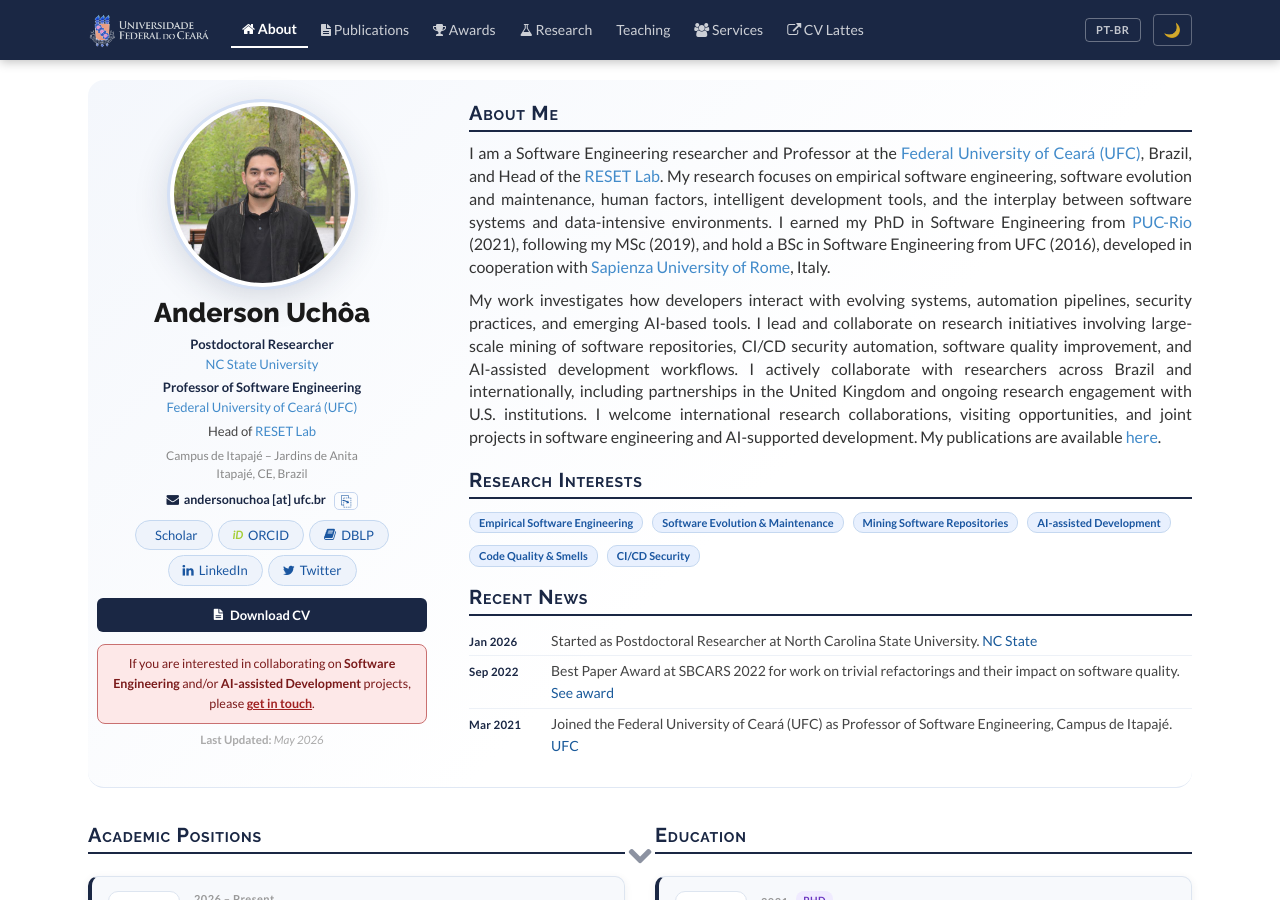
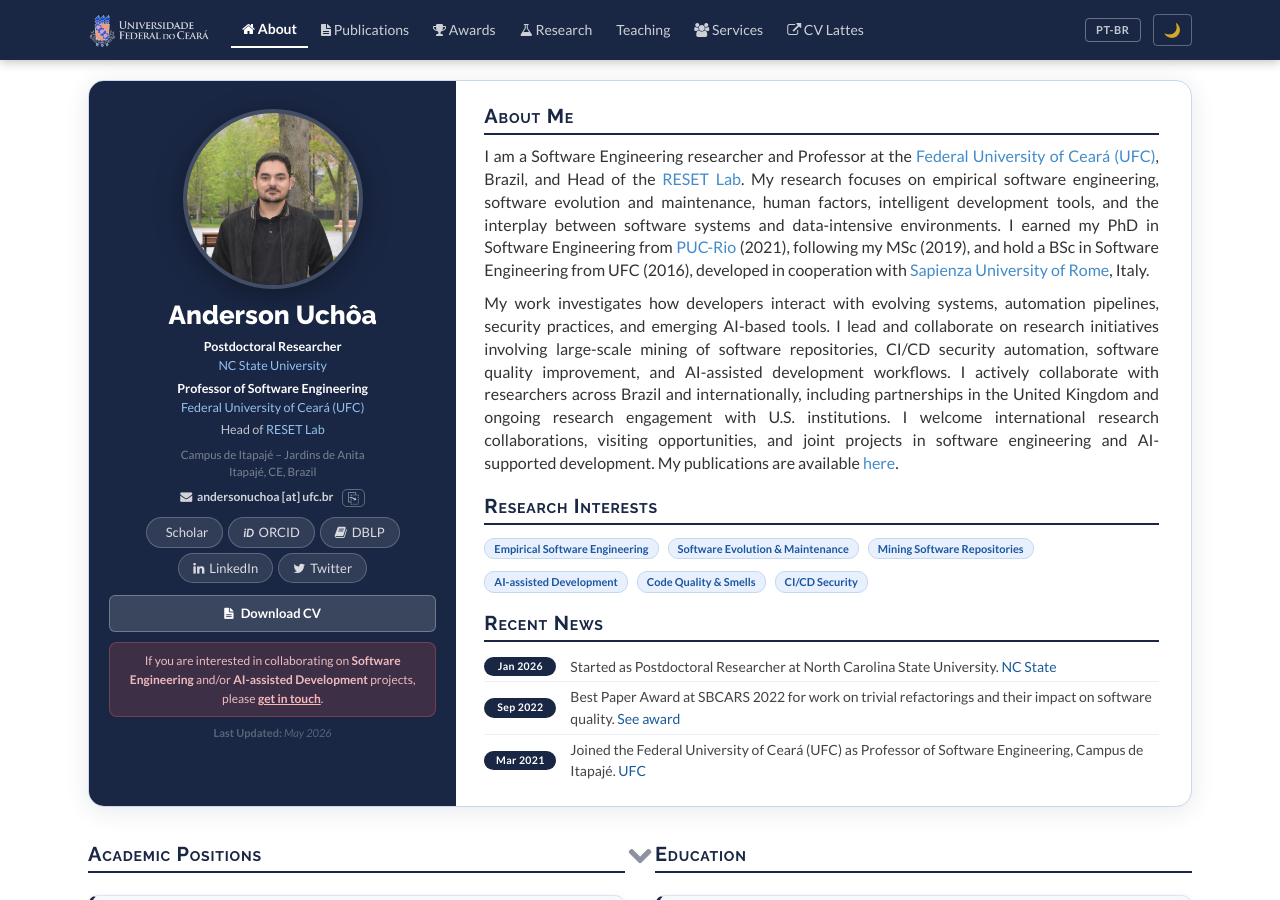
Before and after one commit to anderson-uchoa/anderson-uchoa.github.io, a Jekyll site: the page built from index.html, in a window 1280 px wide and 900 px high. Built offline with Jekyll 4.4.1, drawn with Linux system fonts in a browser that asks for light colours.

Commit message:
Add dark navy sidebar to home page for visual contrast
- Transform about-left into a dark (#1a2744) sidebar matching Joanna-style
  dark/white split — creates immediate visual anchor vs all-white layout
- Use flexbox on the about row for equal-height sidebar and content columns
- Invert social badges, CV button, and CTA box for dark background
- Style news dates as pill badges for scannability
- Responsive: sidebar stacks above content on mobile

Co-Authored-By: Claude Sonnet 4.6 <noreply@anthropic.com>

```diff
--- a/css/style.css
+++ b/css/style.css
@@ -2141,58 +2141,71 @@ html.dark-mode .copy-email-btn.copied { background: #0f5a28; border-color: #0f5a
 
 html.dark-mode #scroll-indicator { color: rgba(255,255,255,0.45); }
 
-/* ── About (Joanna-style) two-column layout ───────────────────────────────── */
+/* ── About — dark sidebar / white content split ───────────────────────────── */
 .about-section {
-	padding: 18px 0 16px;
-	border-bottom: 1px solid #e0e8f4;
-	margin-bottom: 36px;
-	background: linear-gradient(135deg, #f4f7fc 0%, #ffffff 60%);
+	margin: 4px 0 36px;
 	border-radius: 16px;
-	margin-top: 4px;
-}
+	border: 1px solid #c8d8ee;
+	box-shadow: 0 4px 24px rgba(26,39,68,0.10);
+	overflow: hidden;
+	background: #fff;
+}
+/* equal-height columns via flex (Bootstrap 3 uses float — override) */
+.about-section > .row {
+	display: flex;
+	align-items: stretch;
+	margin: 0;
+}
+.about-section > .row > [class*="col-"] {
+	float: none;
+}
+
+/* ── Left: dark navy sidebar ── */
 .about-left {
+	background: #1a2744;
 	text-align: center;
-	padding: 4px 24px 12px;
+	padding: 28px 20px 20px;
 }
 .about-photo {
-	width: 185px;
-	height: 185px;
+	width: 180px;
+	height: 180px;
 	border-radius: 50%;
 	object-fit: cover;
 	display: block;
-	margin: 0 auto 10px;
-	border: 4px solid #fff;
-	box-shadow: 0 8px 36px rgba(26,39,68,0.18);
-	outline: 3px solid #d4e0f5;
+	margin: 0 auto 12px;
+	border: 4px solid rgba(255,255,255,0.18);
+	box-shadow: 0 6px 28px rgba(0,0,0,0.35);
 }
 .about-name {
 	font-family: 'Raleway', sans-serif;
-	font-size: 27px;
+	font-size: 26px;
 	font-weight: 800;
-	color: #1a1a1a;
+	color: #fff;
 	margin: 0 0 6px;
 	line-height: 1.15;
 }
 .about-title {
-	font-size: 13px;
-	color: #444;
+	font-size: 12.5px;
+	color: rgba(255,255,255,0.72);
 	margin: 0 0 3px;
 	line-height: 1.55;
 }
 .about-title strong {
 	font-weight: 700;
-	color: #1a2744;
-}
+	color: #fff;
+}
+.about-title a { color: #93c0f0 !important; }
+.about-title a:hover { color: #c0deff !important; text-decoration: none; }
 .about-affil {
-	font-size: 12px;
-	color: #888;
+	font-size: 11.5px;
+	color: rgba(255,255,255,0.42);
 	margin: 6px 0 8px;
 	line-height: 1.5;
 }
 .about-email {
-	font-size: 12.5px;
+	font-size: 12px;
 	font-weight: 600;
-	color: #1a2744;
+	color: rgba(255,255,255,0.80);
 	margin-bottom: 10px;
 }
 .about-social {
@@ -2202,31 +2215,19 @@ html.dark-mode #scroll-indicator { color: rgba(255,255,255,0.45); }
 	gap: 5px;
 	margin-bottom: 0;
 }
-.about-cta {
-	display: block !important;
-	margin-top: 12px;
-	padding: 9px 14px;
-	background: #fde8e8 !important;
-	border: 1.5px solid #c97070 !important;
-	border-radius: 8px;
-	font-size: 12.5px;
-	color: #7a1a1a !important;
-	line-height: 1.6;
-	text-align: center;
-}
-.about-cta a {
-	color: #a02020 !important;
-	font-weight: 600;
-	text-decoration: underline;
-}
-.about-cta a:hover { color: #6a1010 !important; }
-
-.about-lastupdated {
-	margin-top: 8px;
-	font-size: 11.5px;
-	color: #aaa;
-	text-align: center;
-}
+
+/* social badges — light variant inside dark sidebar */
+.about-left .hero-social-badge {
+	background: rgba(255,255,255,0.10) !important;
+	border-color: rgba(255,255,255,0.22) !important;
+	color: rgba(255,255,255,0.82) !important;
+}
+.about-left .hero-social-badge:hover {
+	background: rgba(255,255,255,0.22) !important;
+	color: #fff !important;
+	border-color: rgba(255,255,255,0.40) !important;
+}
+.about-left .orcid-social { color: rgba(255,255,255,0.82) !important; }
 
 .about-cv-btn {
 	display: flex;
@@ -2234,47 +2235,68 @@ html.dark-mode #scroll-indicator { color: rgba(255,255,255,0.45); }
 	justify-content: center;
 	gap: 7px;
 	margin: 12px 0 8px;
-	padding: 8px 22px;
-	background: #1a2744;
-	color: #fff;
+	padding: 8px 20px;
+	background: rgba(255,255,255,0.14);
+	border: 1px solid rgba(255,255,255,0.28);
+	color: #fff !important;
 	font-size: 13px;
 	font-weight: 600;
 	border-radius: 6px;
-	text-decoration: none;
-	transition: background 0.18s, opacity 0.18s;
-}
-.about-cv-btn:hover { background: #243560; color: #fff; text-decoration: none; }
-html.dark-mode .about-cv-btn { background: #2a3a60; }
-html.dark-mode .about-cv-btn:hover { background: #344a7a; }
-
+	text-decoration: none !important;
+	transition: background 0.18s;
+}
+.about-cv-btn:hover { background: rgba(255,255,255,0.26); color: #fff !important; }
+
+.about-cta {
+	display: block !important;
+	margin-top: 10px;
+	padding: 8px 12px;
+	background: rgba(200,80,80,0.20) !important;
+	border: 1px solid rgba(220,100,100,0.35) !important;
+	border-radius: 8px;
+	font-size: 12px;
+	color: rgba(255,200,200,0.92) !important;
+	line-height: 1.6;
+	text-align: center;
+}
+.about-cta a { color: #ffb8b8 !important; font-weight: 600; text-decoration: underline; }
+.about-cta a:hover { color: #ffd0d0 !important; }
+
+.about-lastupdated {
+	margin-top: 8px;
+	font-size: 11px;
+	color: rgba(255,255,255,0.28);
+	text-align: center;
+}
+
+/* copy-email button inside dark sidebar */
+.about-left .copy-email-btn {
+	border-color: rgba(255,255,255,0.3);
+	color: rgba(255,255,255,0.7);
+	background: transparent;
+}
+.about-left .copy-email-btn:hover { background: rgba(255,255,255,0.12); }
+
+/* ── Right: white content area ── */
 .about-right {
-	padding-left: 18px;
-	padding-top: 4px;
-}
-.about-right h2.section-title:first-child {
-	margin-top: 0;
-}
+	padding: 24px 32px 20px 28px;
+}
+.about-right h2.section-title:first-child { margin-top: 0; }
 .about-right h2.section-title {
-	margin-top: 16px;
+	margin-top: 18px;
 	margin-bottom: 10px;
 }
 
-/* dark mode for about layout */
-html.dark-mode .about-section         { background: linear-gradient(135deg, #161e2e 0%, #1a1f2e 60%); border-bottom-color: #2a3550; }
-html.dark-mode .about-cta             { background: #2a1a1a; border-color: #6a3030; color: #e8a0a0; }
-html.dark-mode .about-cta a           { color: #e8a0a0; }
-html.dark-mode .about-lastupdated     { color: #555; }
-html.dark-mode .about-name            { color: #e8e8e8; }
-html.dark-mode .about-title           { color: #bbb; }
-html.dark-mode .about-title strong    { color: #93b4e6; }
-html.dark-mode .about-affil           { color: #888; }
-html.dark-mode .about-email           { color: #93b4e6; }
-html.dark-mode .about-photo           { border-color: #2a3550; outline-color: #2a3a60; }
+/* ── Dark mode: sidebar already dark, just tweak right panel ── */
+html.dark-mode .about-section         { background: #13192a; border-color: #2a3550; box-shadow: 0 4px 24px rgba(0,0,0,0.35); }
+html.dark-mode .about-left            { background: #0e1420; }
+html.dark-mode .about-right           { background: #13192a; }
+html.dark-mode .about-cta             { background: rgba(180,60,60,0.18) !important; border-color: rgba(200,80,80,0.3) !important; }
 
 @media (max-width: 767px) {
-	.about-section { border-radius: 10px; padding: 16px 0 12px; }
-	.about-left  { padding-bottom: 24px; }
-	.about-right { padding-left: 0; padding-top: 0; }
+	.about-section > .row { flex-direction: column; }
+	.about-left  { border-radius: 0; padding: 24px 20px 20px; }
+	.about-right { padding: 20px 20px 16px; }
 	.about-photo { width: 150px; height: 150px; }
 }
 /* ================================================
@@ -2639,18 +2661,24 @@ html.dark-mode .journal-tag          { background: #1e2a40; border-color: #2a3a5
 .news-item:last-child { border-bottom: none; }
 .news-date {
 	flex-shrink: 0;
-	font-size: 11.5px;
+	display: inline-block;
+	font-size: 10.5px;
 	font-weight: 700;
-	color: #1a2744;
-	min-width: 68px;
-	letter-spacing: 0.02em;
+	color: #fff;
+	background: #1a2744;
+	min-width: 72px;
+	text-align: center;
+	padding: 2px 8px;
+	border-radius: 20px;
+	letter-spacing: 0.03em;
+	align-self: center;
 }
 .news-text { color: #444; }
 .news-text a { color: #1a5a9a; text-decoration: none; }
 .news-text a:hover { text-decoration: underline; }
 
 html.dark-mode .news-item  { border-bottom-color: #2a3550; }
-html.dark-mode .news-date  { color: #93b4e6; }
+html.dark-mode .news-date  { background: #2a3a60; color: #c0d0f0; }
 html.dark-mode .news-text  { color: #bbb; }
 html.dark-mode .news-text a { color: #7ab0e0; }
 
```
